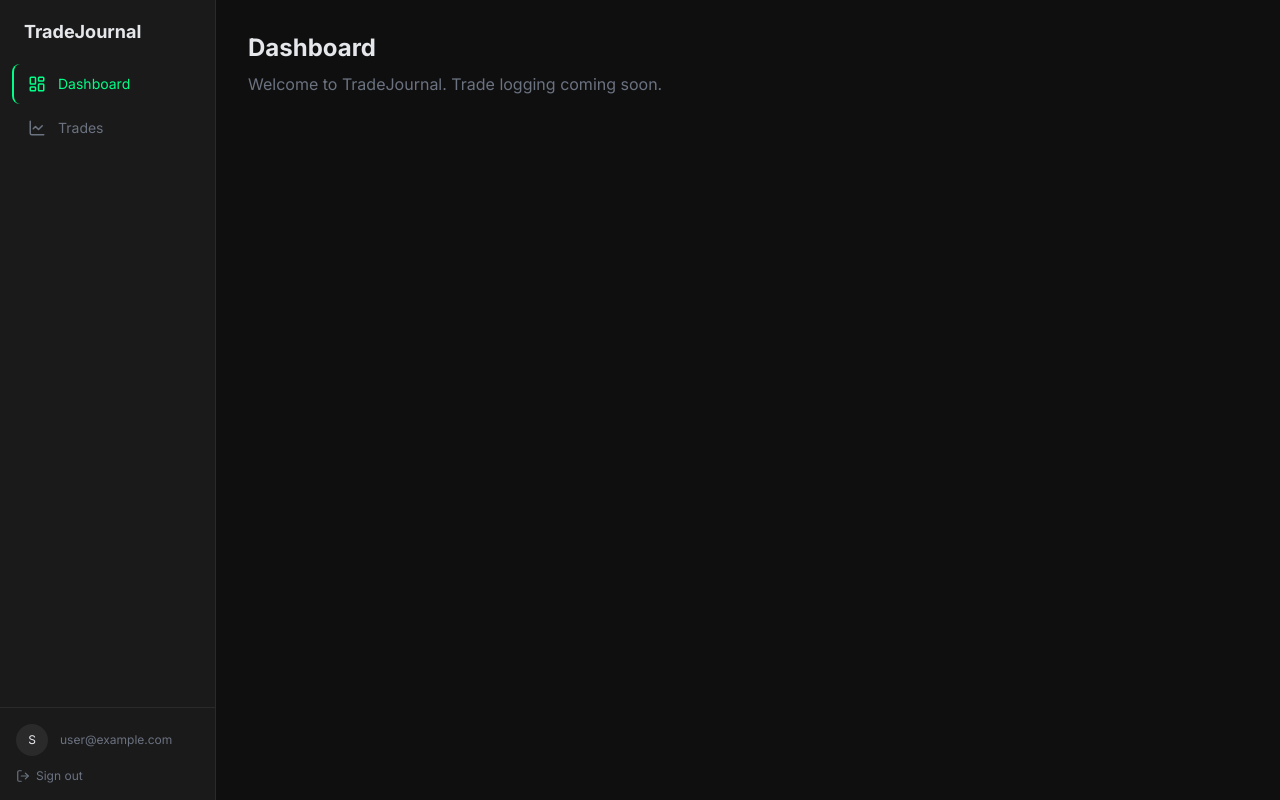
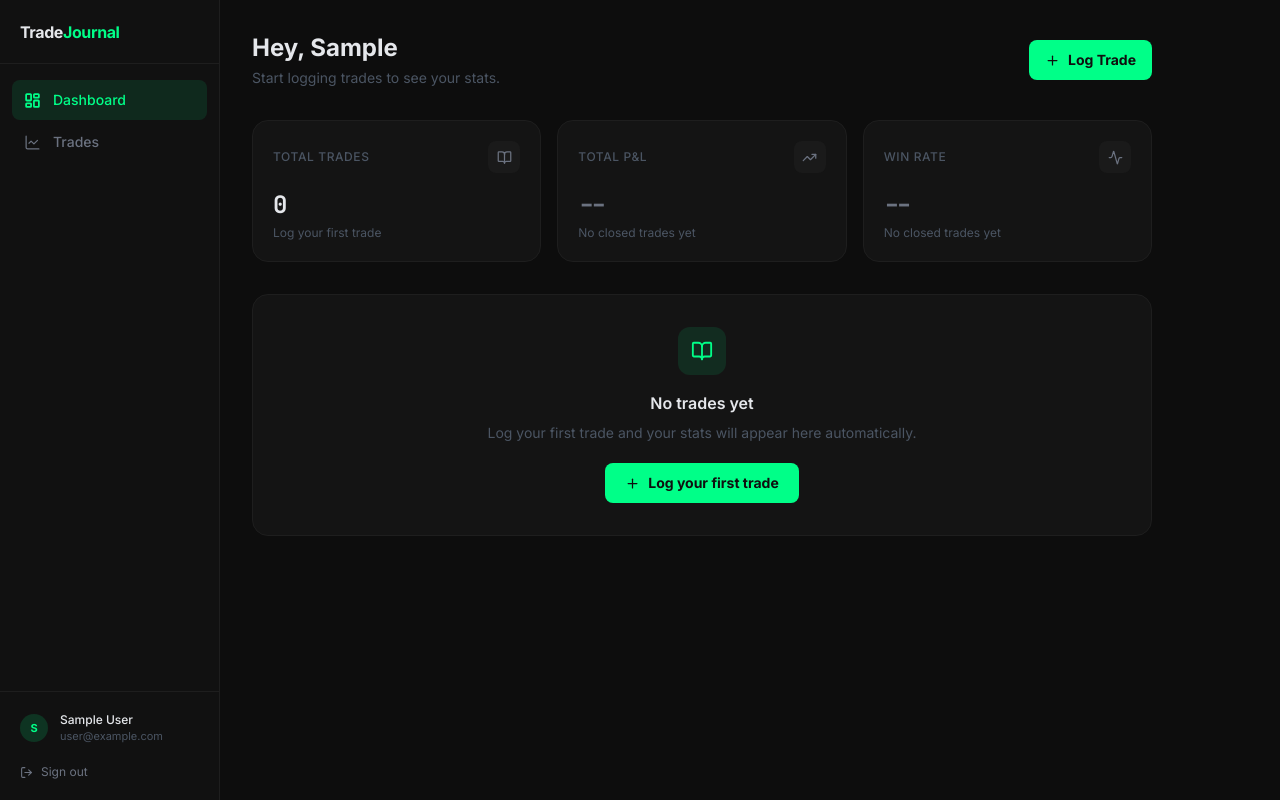
Before and after one commit to aleks-drozy/Trading_Dashboard, a Next.js app: page /dashboard in a window 1280 px wide. Built offline with nearby package versions, Linux system fonts and the light colour scheme; no server answers; the database is empty; sample sign-in values are in the browser's storage.

Commit message:
feat(dashboard): improve UI on dashboard, sidebar, trades list

```diff
--- a/app/(dashboard)/dashboard/page.tsx
+++ b/app/(dashboard)/dashboard/page.tsx
@@ -1,8 +1,142 @@
-export default function DashboardPage() {
+import Link from "next/link"
+import { auth } from "@/lib/auth"
+import { redirect } from "next/navigation"
+import dbConnect from "@/lib/db"
+import Trade from "@/lib/models/Trade"
+import { Plus, TrendingUp, TrendingDown, Activity, BookOpen } from "lucide-react"
+
+export default async function DashboardPage() {
+  const session = await auth()
+  if (!session?.user?.id) redirect("/login")
+
+  await dbConnect()
+  const userId = session.user.id
+
+  const [total, closed, trades] = await Promise.all([
+    Trade.countDocuments({ userId }),
+    Trade.countDocuments({ userId, status: "closed" }),
+    Trade.find({ userId, status: "closed" }).select("pnl").lean(),
+  ])
+
+  const open = total - closed
+  const totalPnl = trades.reduce((sum, t) => sum + (t.pnl ?? 0), 0)
+  const winners = trades.filter((t) => (t.pnl ?? 0) > 0).length
+  const winRate = closed > 0 ? Math.round((winners / closed) * 100) : null
+
+  const pnlColor = totalPnl > 0 ? "text-[#00ff88]" : totalPnl < 0 ? "text-[#ef4444]" : "text-[#6b7280]"
+  const pnlFormatted =
+    totalPnl === 0
+      ? "$0.00"
+      : (totalPnl > 0 ? "+" : "") +
+        totalPnl.toLocaleString("en-US", { style: "currency", currency: "USD" })
+
+  const firstName = session.user.name?.split(" ")[0] ?? null
+
+  const stats = [
+    {
+      label: "Total Trades",
+      value: String(total),
+      icon: BookOpen,
+      sub: total === 0 ? "Log your first trade" : `${open} open`,
+    },
+    {
+      label: "Total P&L",
+      value: closed > 0 ? pnlFormatted : "--",
+      icon: totalPnl >= 0 ? TrendingUp : TrendingDown,
+      valueColor: closed > 0 ? pnlColor : "text-[#6b7280]",
+      sub: closed > 0 ? `${closed} closed trades` : "No closed trades yet",
+    },
+    {
+      label: "Win Rate",
+      value: winRate !== null ? `${winRate}%` : "--",
+      icon: Activity,
+      valueColor:
+        winRate === null
+          ? "text-[#6b7280]"
+          : winRate >= 50
+          ? "text-[#00ff88]"
+          : "text-[#ef4444]",
+      sub: winRate !== null ? `${winners} of ${closed} trades` : "No closed trades yet",
+    },
+  ]
+
   return (
-    <div>
-      <h1 className="text-2xl font-bold text-[#e5e7eb]">Dashboard</h1>
-      <p className="text-[#6b7280] mt-2">Welcome to TradeJournal. Trade logging coming soon.</p>
+    <div className="max-w-[900px]">
+      {/* Header */}
+      <div className="flex items-center justify-between mb-8">
+        <div>
+          <h1 className="text-2xl font-bold text-[#e5e7eb]">
+            {firstName ? `Hey, ${firstName}` : "Dashboard"}
+          </h1>
+          <p className="text-sm text-[#4b5563] mt-1">
+            {total === 0 ? "Start logging trades to see your stats." : "Here's how you're doing."}
+          </p>
+        </div>
+        <Link
+          href="/trades/new"
+          className="inline-flex items-center gap-2 bg-[#00ff88] text-[#0f0f0f] font-bold text-sm rounded-lg px-4 h-10 hover:bg-[#00e67a] transition-colors"
+        >
+          <Plus size={15} />
+          Log Trade
+        </Link>
+      </div>
+
+      {/* Stat cards */}
+      <div className="grid grid-cols-1 sm:grid-cols-3 gap-4 mb-8">
+        {stats.map((stat) => {
+          const Icon = stat.icon
+          return (
+            <div
+              key={stat.label}
+              className="bg-[#141414] border border-[#1e1e1e] rounded-2xl p-5"
+            >
+              <div className="flex items-center justify-between mb-4">
+                <span className="text-xs text-[#4b5563] font-medium uppercase tracking-wider">
+                  {stat.label}
+                </span>
+                <div className="w-8 h-8 rounded-lg bg-[#1a1a1a] flex items-center justify-center">
+                  <Icon size={15} className="text-[#6b7280]" />
+                </div>
+              </div>
+              <p className={`text-2xl font-bold font-mono ${stat.valueColor ?? "text-[#e5e7eb]"}`}>
+                {stat.value}
+              </p>
+              <p className="text-xs text-[#4b5563] mt-1">{stat.sub}</p>
+            </div>
+          )
+        })}
+      </div>
+
+      {/* Quick actions */}
+      {total === 0 && (
+        <div className="bg-[#141414] border border-[#1e1e1e] rounded-2xl p-8 text-center">
+          <div className="w-12 h-12 rounded-xl bg-[#00ff88]/10 flex items-center justify-center mx-auto mb-4">
+            <BookOpen size={22} className="text-[#00ff88]" />
+          </div>
+          <h2 className="text-base font-semibold text-[#e5e7eb] mb-2">No trades yet</h2>
+          <p className="text-sm text-[#4b5563] mb-5">
+            Log your first trade and your stats will appear here automatically.
+          </p>
+          <Link
+            href="/trades/new"
+            className="inline-flex items-center gap-2 bg-[#00ff88] text-[#0f0f0f] font-bold text-sm rounded-lg px-5 h-10 hover:bg-[#00e67a] transition-colors"
+          >
+            <Plus size={15} />
+            Log your first trade
+          </Link>
+        </div>
+      )}
+
+      {total > 0 && (
+        <div className="flex items-center justify-between">
+          <p className="text-sm text-[#4b5563]">
+            {open > 0 ? `You have ${open} open trade${open === 1 ? "" : "s"}.` : "All trades closed."}
+          </p>
+          <Link href="/trades" className="text-sm text-[#00ff88] hover:underline">
+            View all trades
+          </Link>
+        </div>
+      )}
     </div>
   )
 }
--- a/app/(dashboard)/layout.tsx
+++ b/app/(dashboard)/layout.tsx
@@ -9,7 +9,7 @@ export default async function DashboardLayout({ children }: { children: React.Re
   return (
     <div className="flex min-h-screen bg-[#0f0f0f]">
       <Sidebar user={session.user ?? { name: null, email: null, image: null }} />
-      <main className="flex-1 overflow-auto p-8">{children}</main>
+      <main className="flex-1 overflow-auto p-8 bg-[#0d0d0d]">{children}</main>
     </div>
   )
 }
--- a/app/(dashboard)/trades/page.tsx
+++ b/app/(dashboard)/trades/page.tsx
@@ -78,14 +78,19 @@ export default async function TradesPage({
   }))
 
   return (
-    <div>
+    <div className="max-w-[1100px]">
       <div className="flex items-center justify-between mb-6">
-        <h1 className="text-xl font-bold text-[#e5e7eb]">Trade Log</h1>
+        <div>
+          <h1 className="text-2xl font-bold text-[#e5e7eb]">Trade Log</h1>
+          <p className="text-sm text-[#4b5563] mt-1">
+            {total > 0 ? `${total} trade${total !== 1 ? "s" : ""} total` : "No trades yet"}
+          </p>
+        </div>
         <Link
           href="/trades/new"
-          className="inline-flex items-center gap-2 bg-[#00ff88] text-[#0f0f0f] font-bold text-sm rounded-lg px-4 h-[44px] hover:bg-[#00e67a] transition-colors"
+          className="inline-flex items-center gap-2 bg-[#00ff88] text-[#0f0f0f] font-bold text-sm rounded-lg px-4 h-10 hover:bg-[#00e67a] transition-colors"
         >
-          <Plus size={16} />
+          <Plus size={15} />
           Log Trade
         </Link>
       </div>
--- a/components/layout/Sidebar.tsx
+++ b/components/layout/Sidebar.tsx
@@ -17,50 +17,58 @@ const navLinks = [
 export function Sidebar({ user }: SidebarProps) {
   const pathname = usePathname()
 
-  const initial = user.name?.[0] ?? user.email?.[0] ?? "?"
+  const initial = (user.name?.[0] ?? user.email?.[0] ?? "?").toUpperCase()
+  const displayName = user.name ?? user.email ?? "User"
 
   return (
-    <aside className="w-[216px] min-h-screen bg-[#1a1a1a] border-r border-[#2a2a2a] flex flex-col">
-      {/* Top — logo/app name */}
-      <div className="h-16 flex items-center px-6">
-        <span className="text-lg font-bold text-[#e5e7eb]">TradeJournal</span>
+    <aside className="w-[220px] min-h-screen bg-[#111111] border-r border-[#1e1e1e] flex flex-col">
+      {/* Logo */}
+      <div className="h-16 flex items-center px-5 border-b border-[#1e1e1e]">
+        <Link href="/" className="text-base font-bold text-[#e5e7eb] tracking-tight">
+          Trade<span className="text-[#00ff88]">Journal</span>
+        </Link>
       </div>
 
-      {/* Middle — nav links */}
-      <nav className="flex-1 flex flex-col gap-1 px-3">
+      {/* Nav */}
+      <nav className="flex-1 flex flex-col gap-0.5 p-3 pt-4">
         {navLinks.map(({ href, label, icon: Icon }) => {
           const isActive = pathname === href || pathname.startsWith(href + "/")
           return (
             <Link
               key={href}
               href={href}
-              className={`flex items-center gap-3 px-4 py-2.5 rounded-lg text-sm transition-colors ${
+              className={`flex items-center gap-3 px-3 py-2.5 rounded-lg text-sm font-medium transition-all duration-150 ${
                 isActive
-                  ? "text-[#00ff88] border-l-2 border-[#00ff88] pl-[14px]"
-                  : "text-[#6b7280] hover:text-[#e5e7eb]"
+                  ? "bg-[#00ff88]/10 text-[#00ff88]"
+                  : "text-[#6b7280] hover:text-[#e5e7eb] hover:bg-[#1a1a1a]"
               }`}
             >
-              <Icon size={18} />
+              <Icon size={17} strokeWidth={isActive ? 2.5 : 1.75} />
               {label}
             </Link>
           )
         })}
       </nav>
 
-      {/* Bottom — user info + sign out */}
-      <div className="border-t border-[#2a2a2a] p-4">
-        <div className="flex items-center gap-3">
-          <div className="w-8 h-8 bg-[#2a2a2a] rounded-full flex items-center justify-center text-xs text-[#e5e7eb] flex-shrink-0">
-            {initial.toUpperCase()}
+      {/* User */}
+      <div className="border-t border-[#1e1e1e] p-3">
+        <div className="flex items-center gap-3 px-2 py-2">
+          <div className="w-7 h-7 bg-[#00ff88]/15 rounded-full flex items-center justify-center text-[11px] font-bold text-[#00ff88] flex-shrink-0">
+            {initial}
           </div>
-          <span className="text-xs text-[#6b7280] truncate max-w-[130px]">{user.email}</span>
+          <div className="flex flex-col min-w-0">
+            <span className="text-xs font-medium text-[#e5e7eb] truncate">{displayName}</span>
+            {user.name && (
+              <span className="text-[11px] text-[#4b5563] truncate">{user.email}</span>
+            )}
+          </div>
         </div>
         <button
           onClick={() => signOut({ callbackUrl: "/" })}
-          className="mt-3 flex items-center gap-1.5 text-xs text-[#6b7280] hover:text-[#ef4444] transition-colors"
+          className="mt-1 w-full flex items-center gap-2 px-2 py-2 rounded-lg text-xs text-[#6b7280] hover:text-[#ef4444] hover:bg-[#1a1a1a] transition-all duration-150"
           aria-label="Sign out"
         >
-          <LogOut size={14} />
+          <LogOut size={13} />
           Sign out
         </button>
       </div>
--- a/components/trades/TradeTable.tsx
+++ b/components/trades/TradeTable.tsx
@@ -5,7 +5,7 @@ import { useRouter, useSearchParams } from "next/navigation"
 import Link from "next/link"
 import { Badge } from "@/components/ui/Badge"
 import { Toast } from "@/components/ui/Toast"
-import { Trash2, Edit2, ChevronLeft, ChevronRight } from "lucide-react"
+import { Trash2, Edit2, ChevronLeft, ChevronRight, Plus } from "lucide-react"
 
 interface SerializedTrade {
   _id: string
@@ -62,7 +62,7 @@ export function TradeTable({ trades, pagination }: TradeTableProps) {
 
   function formatPnl(pnl: number | null | undefined) {
     if (pnl === null || pnl === undefined) {
-      return <span className="text-[#6b7280]">--</span>
+      return <span className="text-[#4b5563]">--</span>
     }
     const color = pnl > 0 ? "text-[#00ff88]" : pnl < 0 ? "text-[#ef4444]" : "text-[#6b7280]"
     const formatted =
@@ -70,19 +70,22 @@ export function TradeTable({ trades, pagination }: TradeTableProps) {
         ? "$0.00"
         : (pnl > 0 ? "+" : "") +
           pnl.toLocaleString("en-US", { style: "currency", currency: "USD" })
-    return <span className={color}>{formatted}</span>
+    return <span className={`font-mono ${color}`}>{formatted}</span>
   }
 
   // Empty states
   if (trades.length === 0) {
     if (!hasActiveFilters) {
       return (
-        <div className="bg-[#1a1a1a] border border-[#2a2a2a] rounded-xl p-12 text-center">
-          <h2 className="text-lg font-semibold text-[#e5e7eb] mb-2">No trades yet</h2>
-          <p className="text-[#6b7280] mb-6">Log your first trade to see it here.</p>
+        <div className="bg-[#141414] border border-[#1e1e1e] rounded-2xl p-14 text-center">
+          <div className="w-12 h-12 rounded-xl bg-[#00ff88]/10 flex items-center justify-center mx-auto mb-4">
+            <Plus size={22} className="text-[#00ff88]" />
+          </div>
+          <h2 className="text-base font-semibold text-[#e5e7eb] mb-2">No trades yet</h2>
+          <p className="text-sm text-[#4b5563] mb-5">Log your first trade to see it here.</p>
           <Link
             href="/trades/new"
-            className="inline-flex items-center gap-2 bg-[#00ff88] text-[#0f0f0f] font-bold text-sm rounded-lg px-4 h-[44px] hover:bg-[#00e67a] transition-colors"
+            className="inline-flex items-center gap-2 bg-[#00ff88] text-[#0f0f0f] font-bold text-sm rounded-lg px-5 h-10 hover:bg-[#00e67a] transition-colors"
           >
             Log Trade
           </Link>
@@ -90,8 +93,8 @@ export function TradeTable({ trades, pagination }: TradeTableProps) {
       )
     } else {
       return (
-        <div className="bg-[#1a1a1a] border border-[#2a2a2a] rounded-xl p-12 text-center">
-          <p className="text-[#6b7280] mb-3">No trades match your filters.</p>
+        <div className="bg-[#141414] border border-[#1e1e1e] rounded-2xl p-14 text-center">
+          <p className="text-sm text-[#6b7280] mb-3">No trades match your filters.</p>
           <button
             onClick={() => router.push("/trades")}
             className="text-sm text-[#00ff88] hover:underline"
@@ -105,76 +108,80 @@ export function TradeTable({ trades, pagination }: TradeTableProps) {
 
   return (
     <>
-      <div className="bg-[#1a1a1a] border border-[#2a2a2a] rounded-xl overflow-hidden">
+      <div className="bg-[#141414] border border-[#1e1e1e] rounded-2xl overflow-hidden">
         <table className="w-full text-sm text-left">
           <thead>
-            <tr className="bg-[#0f0f0f] text-[#6b7280] text-xs uppercase tracking-wider">
-              <th className="px-4 py-3">Symbol</th>
-              <th className="px-4 py-3">Asset Class</th>
-              <th className="px-4 py-3">Direction</th>
-              <th className="px-4 py-3">Entry Date</th>
-              <th className="px-4 py-3">P&amp;L</th>
-              <th className="px-4 py-3">Status</th>
-              <th className="px-4 py-3">
+            <tr className="border-b border-[#1e1e1e]">
+              <th className="px-5 py-3.5 text-xs font-semibold text-[#4b5563] uppercase tracking-wider">Symbol</th>
+              <th className="px-5 py-3.5 text-xs font-semibold text-[#4b5563] uppercase tracking-wider">Class</th>
+              <th className="px-5 py-3.5 text-xs font-semibold text-[#4b5563] uppercase tracking-wider">Side</th>
+              <th className="px-5 py-3.5 text-xs font-semibold text-[#4b5563] uppercase tracking-wider">Date</th>
+              <th className="px-5 py-3.5 text-xs font-semibold text-[#4b5563] uppercase tracking-wider">P&amp;L</th>
+              <th className="px-5 py-3.5 text-xs font-semibold text-[#4b5563] uppercase tracking-wider">Status</th>
+              <th className="px-5 py-3.5">
                 <span className="sr-only">Actions</span>
               </th>
             </tr>
           </thead>
-          <tbody>
+          <tbody className="divide-y divide-[#1a1a1a]">
             {trades.map((trade) => (
               <tr
                 key={trade._id}
-                className="group cursor-pointer border-t border-[#2a2a2a] hover:bg-[#1a1a1a]/80 transition-colors"
+                className="group cursor-pointer hover:bg-[#181818] transition-colors duration-100"
                 onClick={() => router.push(`/trades/${trade._id}`)}
               >
-                <td className="px-4 py-3 text-[#e5e7eb] font-medium">{trade.symbol}</td>
-                <td className="px-4 py-3">
+                <td className="px-5 py-4 font-semibold text-[#e5e7eb] tracking-wide">
+                  {trade.symbol}
+                </td>
+                <td className="px-5 py-4">
                   <Badge variant={trade.assetClass}>{trade.assetClass}</Badge>
                 </td>
-                <td className="px-4 py-3">
+                <td className="px-5 py-4">
                   <Badge variant={trade.direction}>{trade.direction}</Badge>
                 </td>
-                <td className="px-4 py-3 text-[#6b7280]">
-                  {new Date(trade.entryDate).toLocaleDateString()}
+                <td className="px-5 py-4 text-[#6b7280] tabular-nums">
+                  {new Date(trade.entryDate).toLocaleDateString("en-US", {
+                    month: "short",
+                    day: "numeric",
+                    year: "numeric",
+                  })}
                 </td>
-                <td className="px-4 py-3 font-mono">{formatPnl(trade.pnl)}</td>
-                <td className="px-4 py-3">
+                <td className="px-5 py-4">{formatPnl(trade.pnl)}</td>
+                <td className="px-5 py-4">
                   <Badge variant={trade.status}>{trade.status}</Badge>
                 </td>
                 <td
-                  className="px-4 py-3 text-right"
+                  className="px-5 py-4 text-right"
                   onClick={(e) => e.stopPropagation()}
                 >
-                  <div className="flex items-center justify-end gap-2">
-                    {/* Edit button */}
+                  <div className="flex items-center justify-end gap-3">
                     <Link
                       href={`/trades/${trade._id}/edit`}
-                      className="opacity-0 group-hover:opacity-100 transition-opacity duration-150 text-[#6b7280] hover:text-[#e5e7eb]"
+                      className="opacity-0 group-hover:opacity-100 transition-opacity duration-100 text-[#4b5563] hover:text-[#e5e7eb]"
                       onClick={(e) => e.stopPropagation()}
-                      aria-label={`Edit trade ${trade.symbol}`}
+                      aria-label={`Edit ${trade.symbol}`}
                     >
                       <Edit2 size={14} />
                     </Link>
 
-                    {/* Delete — two-step inline */}
                     {deletingId !== trade._id ? (
                       <button
-                        className="opacity-0 group-hover:opacity-100 transition-opacity duration-150 text-[#6b7280] hover:text-[#ef4444]"
+                        className="opacity-0 group-hover:opacity-100 transition-opacity duration-100 text-[#4b5563] hover:text-[#ef4444]"
                         onClick={() => setDeletingId(trade._id)}
-                        aria-label={`Delete trade ${trade.symbol}`}
+                        aria-label={`Delete ${trade.symbol}`}
                       >
                         <Trash2 size={14} />
                       </button>
                     ) : (
                       <div className="flex gap-2">
                         <button
-                          className="text-xs text-[#ef4444] hover:underline"
+                          className="text-xs text-[#ef4444] hover:underline font-medium"
                           onClick={() => handleDelete(trade._id)}
                         >
-                          Confirm?
+                          Delete
                         </button>
                         <button
-                          className="text-xs text-[#6b7280] hover:underline"
+                          className="text-xs text-[#4b5563] hover:text-[#6b7280]"
                           onClick={() => setDeletingId(null)}
                         >
                           Cancel
@@ -189,24 +196,24 @@ export function TradeTable({ trades, pagination }: TradeTableProps) {
         </table>
 
         {/* Pagination */}
-        <div className="flex items-center justify-between px-4 py-3 border-t border-[#2a2a2a]">
-          <span className="text-sm text-[#6b7280]">{pagination.total} trades</span>
+        <div className="flex items-center justify-between px-5 py-3.5 border-t border-[#1e1e1e]">
+          <span className="text-xs text-[#4b5563]">{pagination.total} trade{pagination.total !== 1 ? "s" : ""}</span>
           <div className="flex items-center gap-3">
             <button
               disabled={pagination.page <= 1}
               onClick={() => goToPage(pagination.page - 1)}
-              className="text-[#6b7280] hover:text-[#e5e7eb] disabled:opacity-30 disabled:cursor-not-allowed"
+              className="text-[#6b7280] hover:text-[#e5e7eb] disabled:opacity-25 disabled:cursor-not-allowed transition-colors"
               aria-label="Previous page"
             >
               <ChevronLeft size={16} />
             </button>
-            <span className="text-sm text-[#6b7280]">
-              Page {pagination.page} of {pagination.totalPages || 1}
+            <span className="text-xs text-[#4b5563] tabular-nums">
+              {pagination.page} / {pagination.totalPages || 1}
             </span>
             <button
               disabled={pagination.page >= pagination.totalPages}
               onClick={() => goToPage(pagination.page + 1)}
-              className="text-[#6b7280] hover:text-[#e5e7eb] disabled:opacity-30 disabled:cursor-not-allowed"
+              className="text-[#6b7280] hover:text-[#e5e7eb] disabled:opacity-25 disabled:cursor-not-allowed transition-colors"
               aria-label="Next page"
             >
               <ChevronRight size={16} />
```
Also changed, not shown: components/trades/TradeFilterBar.tsx (+5 -5 lines).
